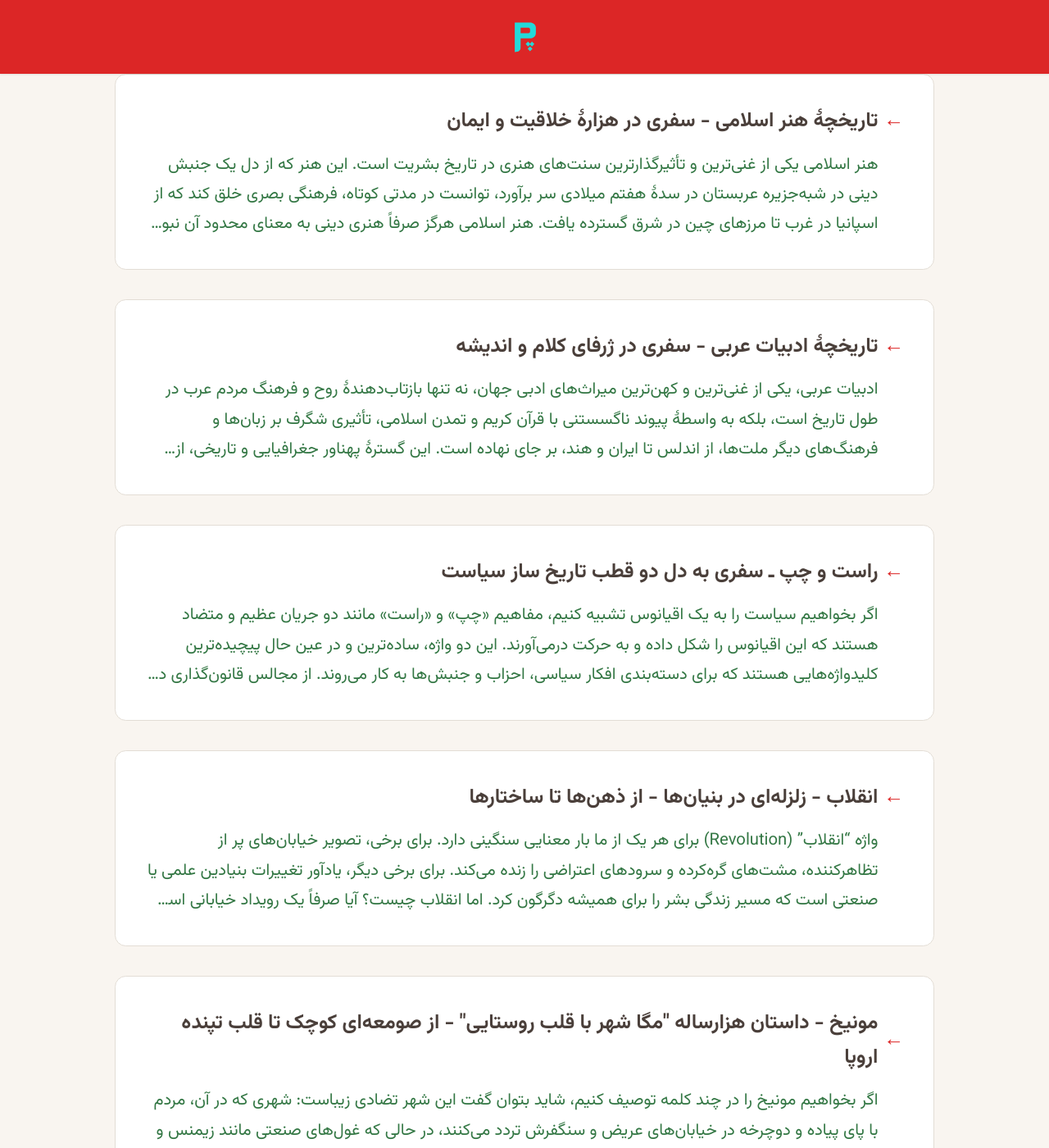
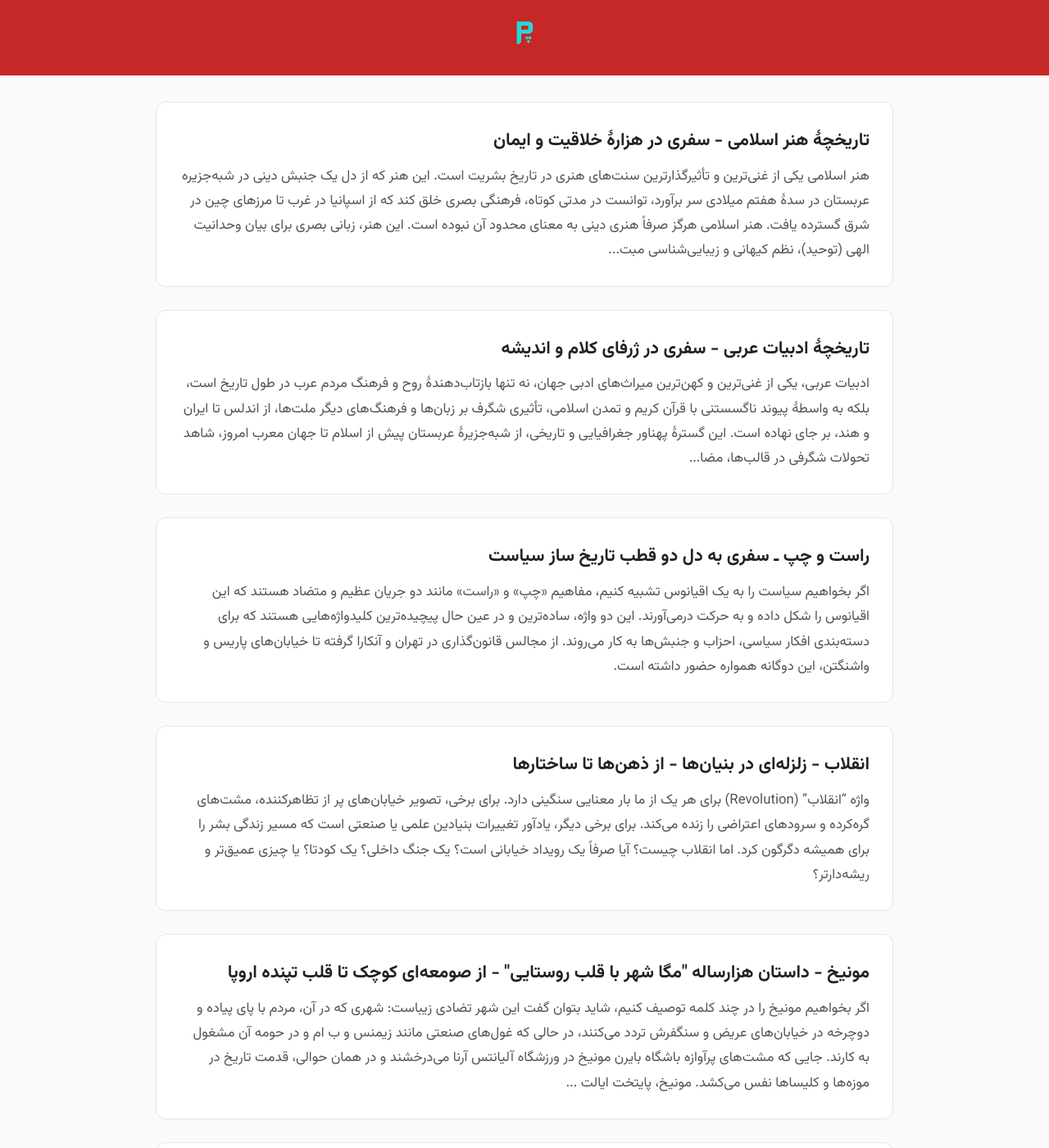
Before and after one commit to darkblog/darkblog.github.io, a Jekyll site: the page built from test.html, in a window 1280 px wide and 1400 px high. Shown: the whole window at 82% size. Built offline with Jekyll 4.4.1, drawn with Linux system fonts in a browser that asks for light colours.

Commit message:
Update test.html

```diff
--- a/test.html
+++ b/test.html
@@ -6,60 +6,129 @@
 <html lang="fa" dir="rtl">
 <head>
 <meta charset="utf-8">
-<meta name="viewport" content="width=device-width,initial-scale=1,viewport-fit=cover">
+<meta name="viewport" content="width=device-width,initial-scale=1">
 <title>وبلاگ پاسگاه</title>
 <meta name="description" content="کاوش در تاریخ و تمدن ایران و جهان">
-<link rel="canonical" href="https://www.pasgah.org/">
-<link rel="alternate" type="application/atom+xml" href="https://www.pasgah.org/blog.xml">
 <link rel="icon" href="https://www.pasgah.org/blog.svg">
 
-<link rel="preconnect" href="https://www.pasgah.org" crossorigin>
-<link rel="preload" href="https://www.pasgah.org/blog.woff2" as="font" type="font/woff2" crossorigin>
+<style>
+@font-face{
+  font-family:Vazirmatn;
+  src:url('https://www.pasgah.org/blog.woff2') format('woff2');
+  font-weight:100 900;
+  font-display:swap;
+}
 
-<style>
-@font-face{font-family:Vazirmatn;src:url('https://www.pasgah.org/blog.woff2') format('woff2');font-weight:100 900;font-display:swap}
-:root{--c1:#4A3F3A;--c2:#DC2626;--bg:#F9F5F0;--w:min(92%,1000px);--lg:2rem;--md:1.25rem;--sm:.75rem;--xs:.5rem;--h:5rem}
-*,*:before,*:after{margin:0;padding:0;box-sizing:border-box}
-html{font-size:clamp(16px,16px + .25vw,18px);background:var(--bg);-webkit-font-smoothing:antialiased}
-body{font-family:Vazirmatn,system-ui,sans-serif;background:var(--bg);color:#111;line-height:1.7;min-height:100vh;display:flex;flex-direction:column}
+:root{
+  --bg:#fafafa;
+  --text:#222;
+  --text-light:#555;
+  --border:#e5e5e5;
+  --accent:#c62828;
+  --radius:.75rem;
+  --w:min(92%,900px);
+  --lg:1.75rem;
+  --md:1.25rem;
+  --sm:.75rem;
+}
+
+*{margin:0;padding:0;box-sizing:border-box}
+body{
+  font-family:Vazirmatn,system-ui,sans-serif;
+  background:var(--bg);
+  color:var(--text);
+  line-height:1.8;
+  display:flex;
+  flex-direction:column;
+  min-height:100vh;
+}
+
 .container{width:var(--w);margin:auto}
-.site-header{position:sticky;top:0;z-index:10;background:var(--c2);height:var(--h);display:flex;align-items:center;box-shadow:0 1px 2px rgba(0,0,0,.1)}
-.logo-link,.header-container,.footer-container,.footer-logo{display:flex;align-items:center;justify-content:center;width:100%}
-.logo-svg{width:3.5rem;height:3.5rem;filter:invert(1)}
-main{flex:1}
-.posts-list{display:flex;flex-direction:column;gap:var(--lg)}
-.post-card{background:#fff;border-radius:.75rem;padding:var(--lg);border:1px solid #E3DDD5;transition:.25s;position:relative;display:block;color:inherit;text-decoration:none}
-.post-card:hover{border-color:var(--c2);box-shadow:0 8px 20px rgba(0,0,0,.05);transform:translateY(-3px)}
-.post-card:before{content:'';position:absolute;top:0;right:0;width:5px;height:100%;background:var(--c2);opacity:0;transition:.25s}
-.post-card:hover:before{opacity:1}
-.post-title{font-size:1.375rem;font-weight:700;color:var(--c1);margin-bottom:var(--xs);padding-right:1.75rem;position:relative}
-.post-title:before{content:'←';position:absolute;right:0;top:50%;transform:translateY(-50%);color:var(--c2)}
-.post-excerpt{font-size:1.125rem;color:#374;line-height:1.8;margin-top:var(--sm);padding-right:1.75rem;display:-webkit-box;-webkit-line-clamp:3;-webkit-box-orient:vertical;overflow:hidden}
-footer{padding:3rem 0;background:var(--c2)}
-.footer-logo-svg{width:clamp(4rem,3rem + 2vw,6rem);height:clamp(4rem,3rem + 2vw,6rem);filter:invert(1)}
-@media(max-width:768px){.post-card{padding:var(--md)}.post-title{font-size:1.125rem}.post-excerpt{font-size:1rem}:root{--h:4.5rem}.logo-svg{width:3rem;height:3rem}}
-@media(max-width:480px){.post-card{padding:var(--sm)}.post-title{font-size:1rem;padding-right:1.5rem}.post-excerpt{-webkit-line-clamp:2;padding-right:1.5rem;font-size:.875rem}:root{--h:4rem}.logo-svg{width:2.75rem;height:2.75rem}}
+
+header{
+  background:var(--accent);
+  padding:1rem 0;
+  display:flex;
+  justify-content:center;
+}
+
+.logo-svg{
+  width:3rem;
+  height:3rem;
+  filter:invert(1);
+}
+
+main{flex:1;padding:2rem 0}
+
+.posts-list{
+  display:flex;
+  flex-direction:column;
+  gap:var(--lg);
+}
+
+.post-card{
+  background:#fff;
+  border:1px solid var(--border);
+  border-radius:var(--radius);
+  padding:var(--lg);
+  text-decoration:none;
+  color:inherit;
+  transition:.15s;
+}
+
+.post-card:hover{
+  border-color:var(--accent);
+  background:#fff7f7;
+}
+
+.post-title{
+  font-size:1.35rem;
+  font-weight:700;
+  margin-bottom:.5rem;
+}
+
+.post-excerpt{
+  font-size:1.05rem;
+  color:var(--text-light);
+  margin-top:.5rem;
+}
+
+footer{
+  background:var(--accent);
+  padding:2rem 0;
+  display:flex;
+  justify-content:center;
+}
+
+.footer-logo-svg{
+  width:3.5rem;
+  height:3.5rem;
+  filter:invert(1);
+}
+
+@media(max-width:600px){
+  .post-card{padding:var(--md)}
+  .post-title{font-size:1.15rem}
+  .post-excerpt{font-size:.95rem}
+}
 </style>
 
 </head>
 
 <body>
 
-<header class="site-header">
-  <div class="container header-container">
-    <a href="/" class="logo-link" aria-label="وبلاگ پاسگاه">
-      <img src="https://www.pasgah.org/blog.svg" alt="لوگوی وبلاگ پاسگاه" class="logo-svg" loading="lazy" width="56" height="56">
+<header>
+  <a href="/" aria-label="وبلاگ پاسگاه">
+    <img src="https://www.pasgah.org/blog.svg" class="logo-svg" alt="لوگو" loading="lazy">
   </a>
-  </div>
 </header>
 
 <main>
-  <section class="posts-section">
   <div class="container">
     <div class="posts-list">
 
       {% for post in site.posts limit: 100 %}
-        <a href="{{ post.url }}" class="post-card" aria-label="{{ post.title }}">
+      <a href="{{ post.url }}" class="post-card">
 
         <h2 class="post-title">{{ post.title }}</h2>
 
@@ -72,15 +141,12 @@
 
     </div>
   </div>
-  </section>
 </main>
 
 <footer>
-  <div class="container footer-container">
-    <a href="/" class="footer-logo" aria-label="وبلاگ پاسگاه">
-      <img src="https://www.pasgah.org/blog.svg" alt="وبلاگ پاسگاه" class="footer-logo-svg" loading="lazy" width="80" height="80">
+  <a href="/" aria-label="وبلاگ پاسگاه">
+    <img src="https://www.pasgah.org/blog.svg" class="footer-logo-svg" alt="لوگو" loading="lazy">
   </a>
-  </div>
 </footer>
 
 </body>
```
Lines whose indentation alone changed are shown as unchanged.
